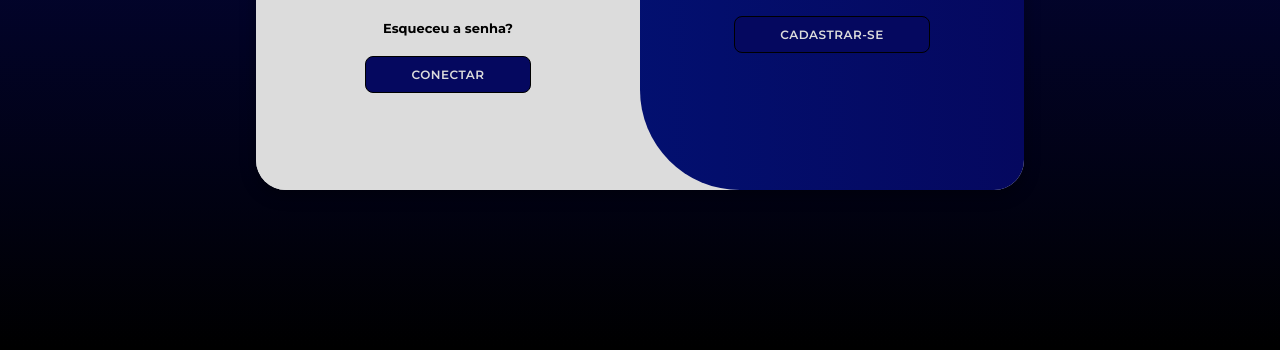
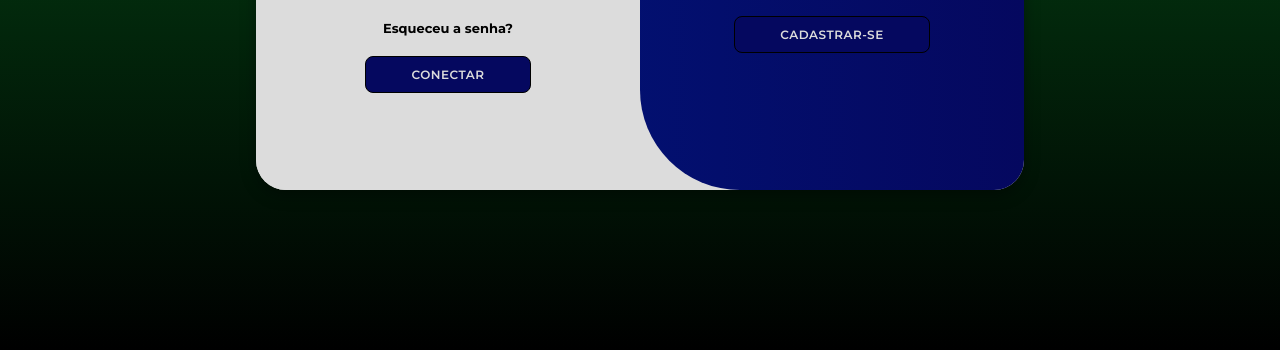
Before and after one commit to GabryelVelli/AgilityV1, a website: page public/index.html in a window 1280 px wide. Shown: the part 450-800 px from the top of the page. Drawn offline with Linux system fonts and the light colour scheme.

Commit message:
Descricao das atualizacoes

```diff
--- a/public/style.css
+++ b/public/style.css
@@ -8,8 +8,9 @@
 }
 
 body{
-    background: linear-gradient(180deg, rgb(5, 8, 95) 0%, rgb(0, 0, 0) 100%);
+    background: linear-gradient(180deg, rgb(5, 95, 28) 0%, rgb(0, 0, 0) 100%);
     background-size: 200% 200%;
+
     background-size: 100%;
     display: flex;
     align-items: center;
```
